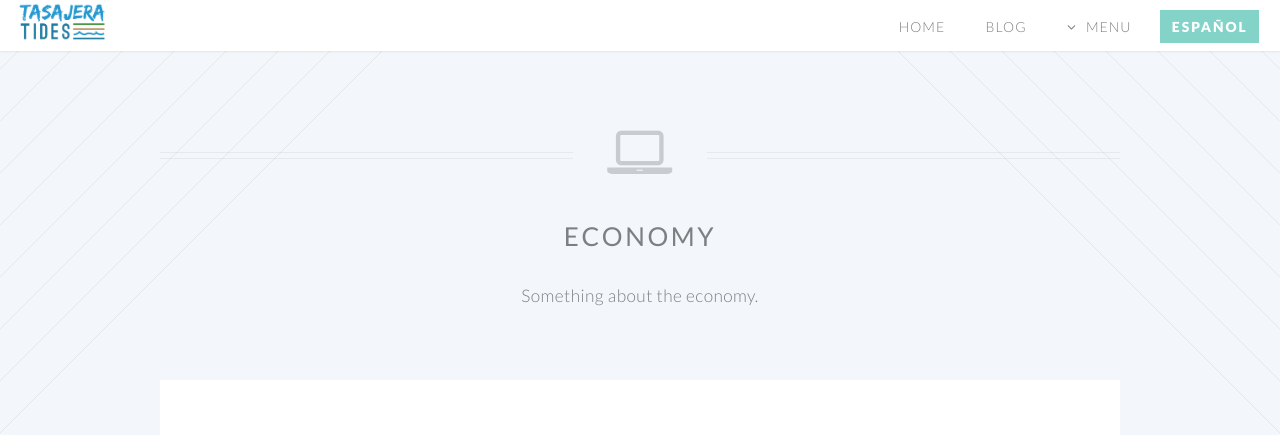
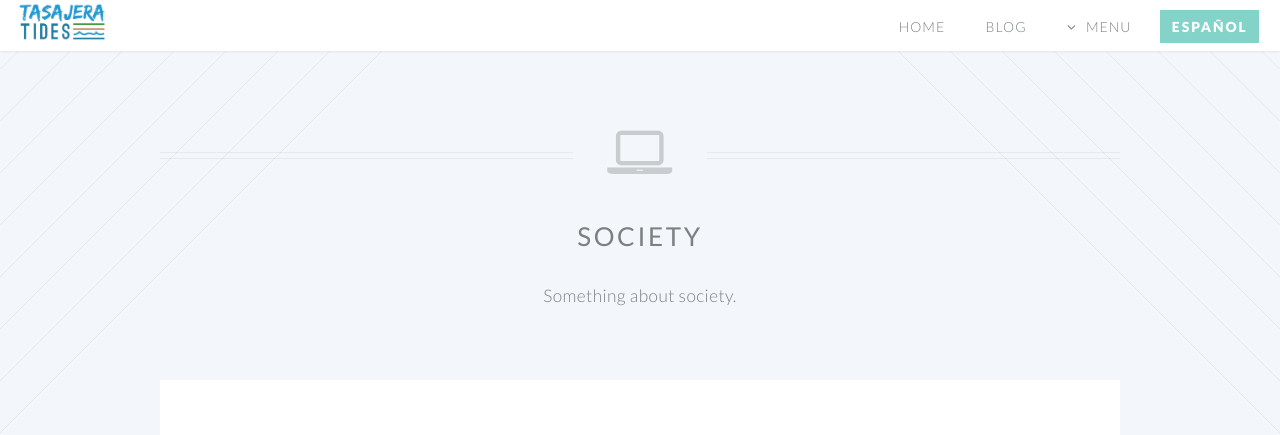
Before and after one commit to danteo90/danteo90.github.io, a Jekyll site: the page society.html, which Jekyll copies as it is, in a window 1280 px wide and 900 px high. Shown: the top 435 px of the window. Built offline with Jekyll 4.4.1, drawn with Linux system fonts in a browser that asks for light colours.

Commit message:
Update society.html

```diff
--- a/society.html
+++ b/society.html
@@ -93,8 +93,8 @@
 
 				<header class="special container">
 					<span class="icon fa-laptop"></span>
-					<h2><strong>Economy</strong></h2>
-					<p>Something about the economy.</p>
+					<h2><strong>Society</strong></h2>
+					<p>Something about society.</p>
 				</header>
 
 				<!-- One -->
```
